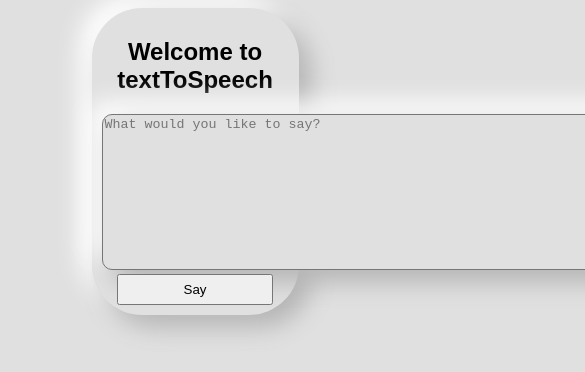
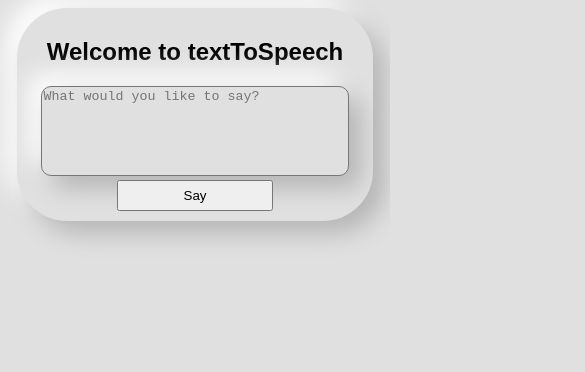
Before and after one commit to mengyer34/TextToSpeech---Js, a plain HTML site: page index.html in a window 390 px wide. Shown: the top 372 px of the page, 585 px wide, since content can reach past the window. Drawn offline with Linux system fonts and the light colour scheme.

Commit message:
fix responsive

```diff
--- a/index.html
+++ b/index.html
@@ -4,7 +4,7 @@
     <meta charset="UTF-8">
     <meta http-equiv="X-UA-Compatible" content="IE=edge">
     <meta name="viewport" content="width=device-width, initial-scale=1.0">
-    <title>Document</title>
+    <title>Text to Speech</title>
     <style>
         body {
             background: #e0e0e0;
@@ -22,6 +22,8 @@
         }
         section textarea {
             resize: none;
+            width: 90%;
+            min-height: 10vh;
             border-radius: 10px;
             background: #e0e0e0;
             box-shadow:  12px 12px 24px #b5b5b5,
@@ -30,12 +32,17 @@
         section button {
             padding: 6px 65px;
         }
+        @media (max-width: 500px) {
+            section {
+                width: 90%;
+            }
+        }
     </style>
 </head>
 <body>
     <section>
         <h1>Welcome to textToSpeech</h1>
-        <textarea name="" id="text" cols="80" rows="10" placeholder="What would you like to say?"></textarea><br>
+        <textarea name="" id="text" placeholder="What would you like to say?"></textarea><br>
         <button onclick="textToSpeech()">Say</button>
     </section>
 </body>
```
